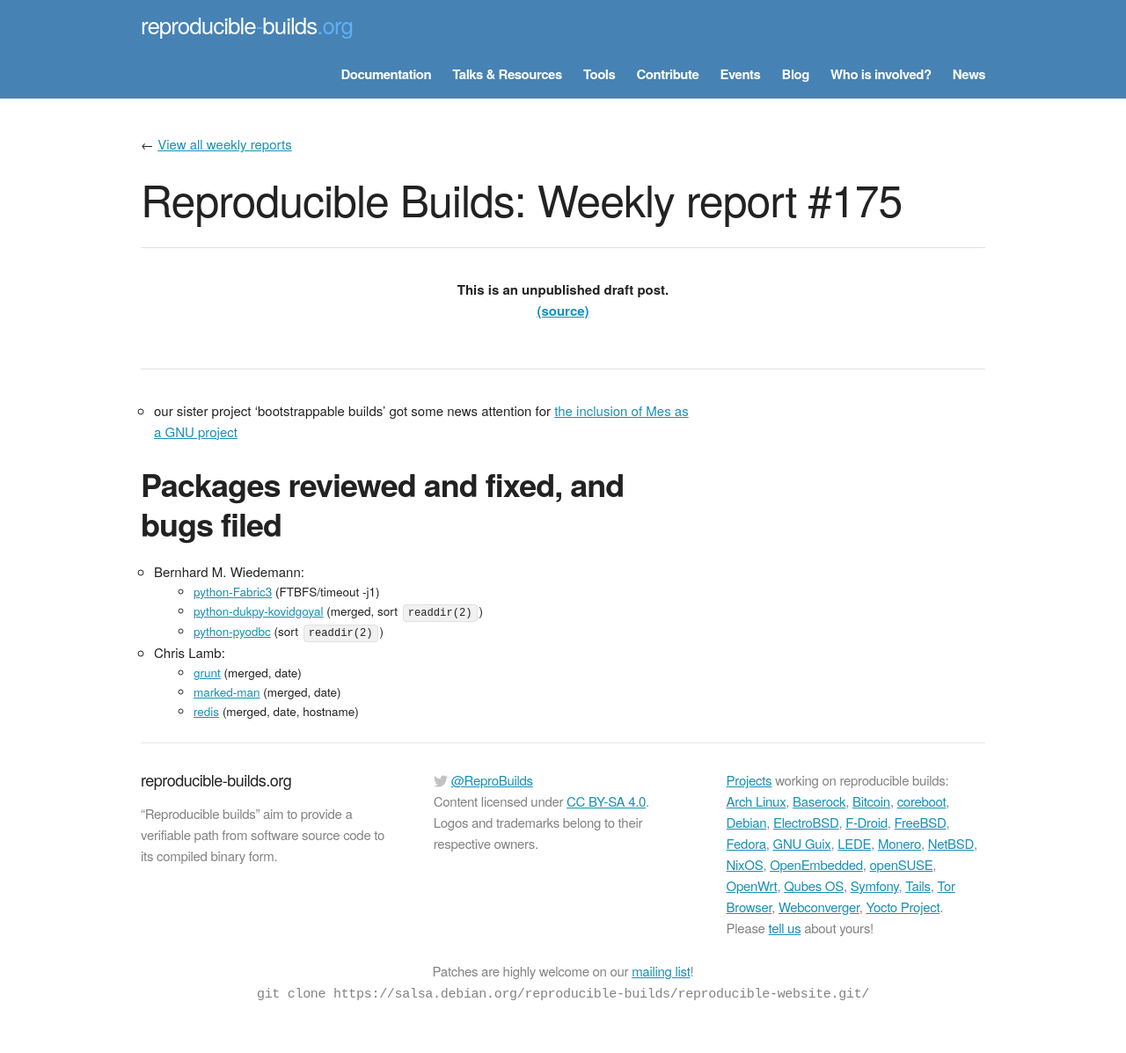
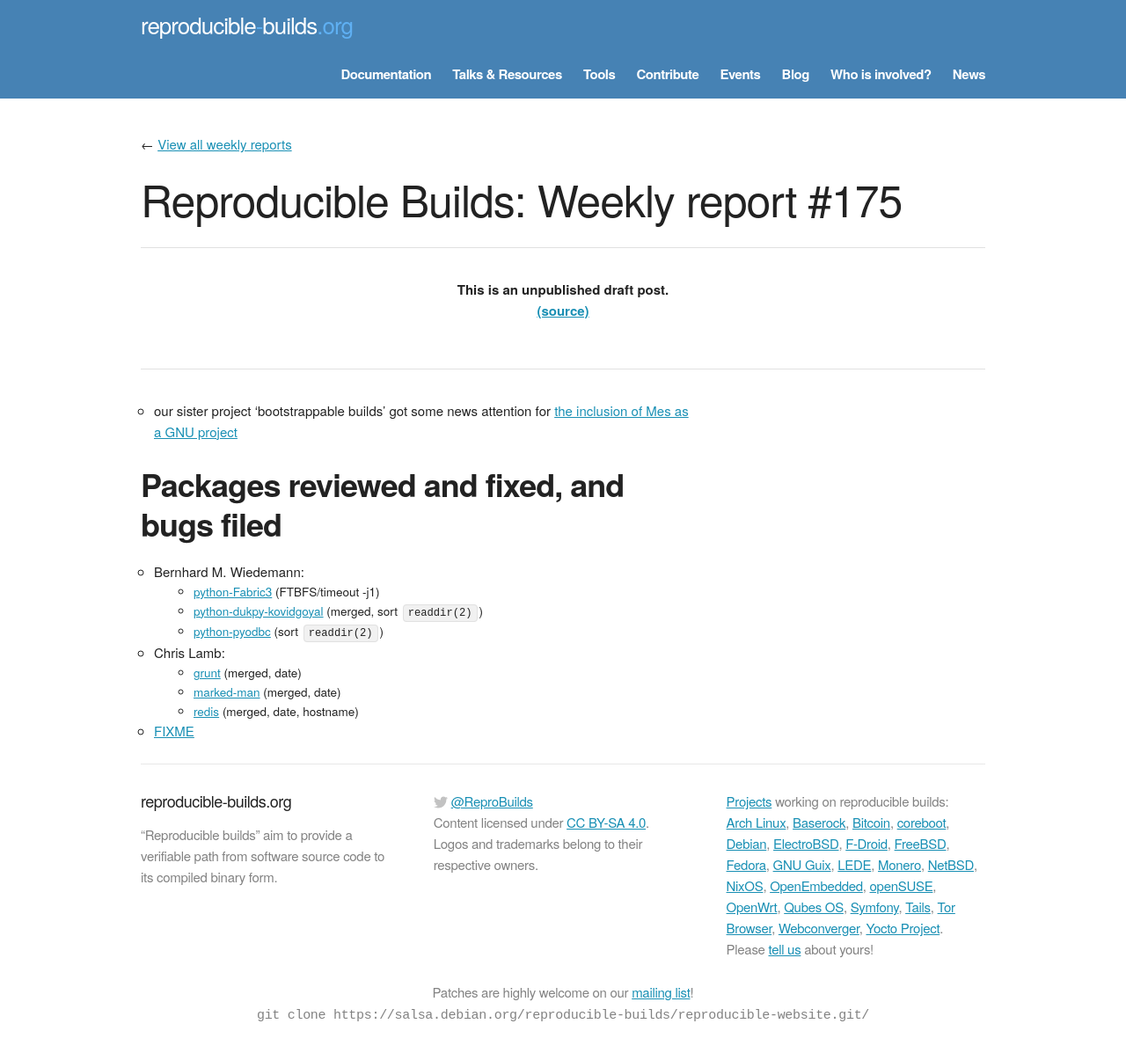
Before and after one commit to prototypefund/reproducible-website, a Jekyll site: the page built from _blog/posts/175.md, in a window 1280 px wide. Shown: the whole page at 88% size. Built offline with Jekyll 4.4.1, drawn with Linux system fonts in a browser that asks for light colours; some web fonts are replaced; before the commit the page ends 1173 px from its top, so only the background shows below that.

Commit message:
175 += https://github.com/then/promise/pull/148#issuecomment-416569416

```diff
--- a/_blog/posts/175.md
+++ b/_blog/posts/175.md
@@ -19,3 +19,5 @@ Packages reviewed and fixed, and bugs filed
     * [grunt](https://github.com/gruntjs/grunt/pull/1596) (merged, date)
     * [marked-man](https://github.com/kapouer/marked-man/pull/12#issuecomment-416023601) (merged, date)
     * [redis](https://github.com/antirez/redis/pull/2992#issuecomment-416025440) (merged, date, hostname)
+
+* [FIXME](https://github.com/then/promise/pull/148#issuecomment-416569416)
```
